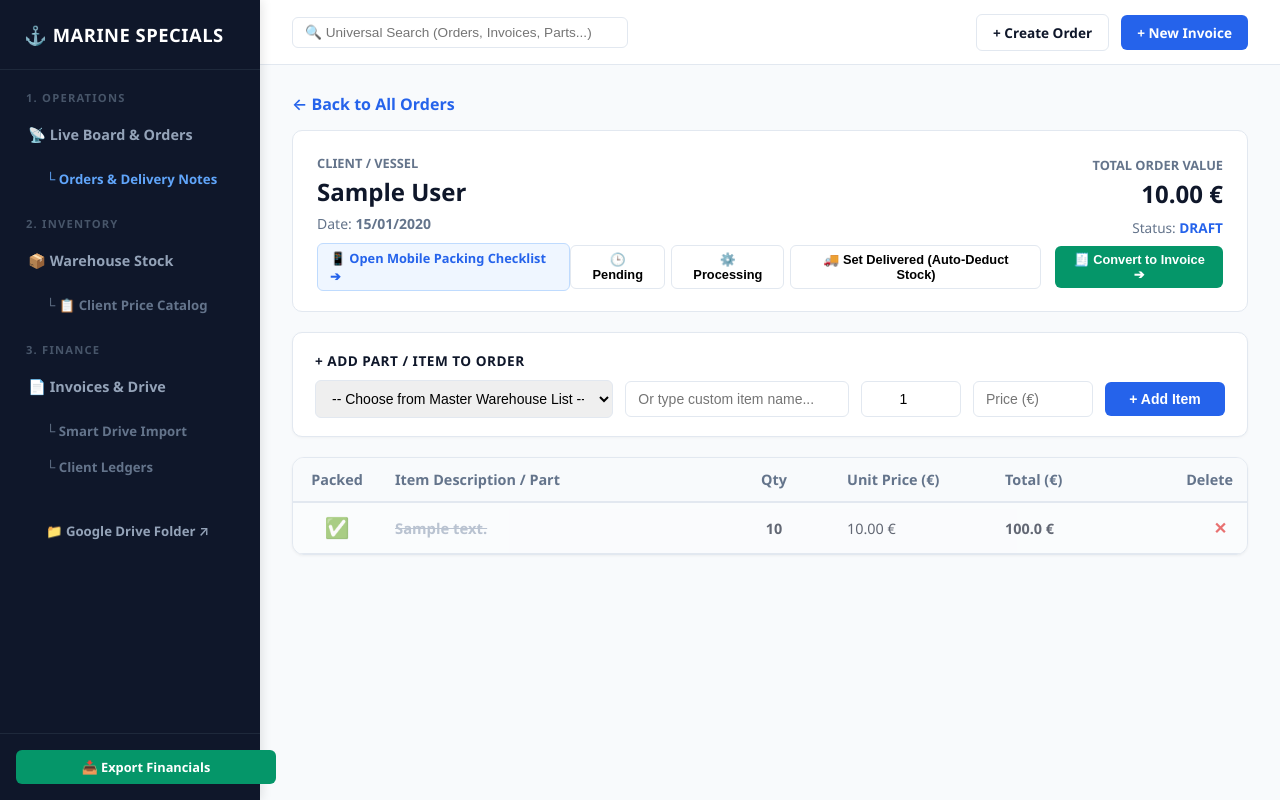
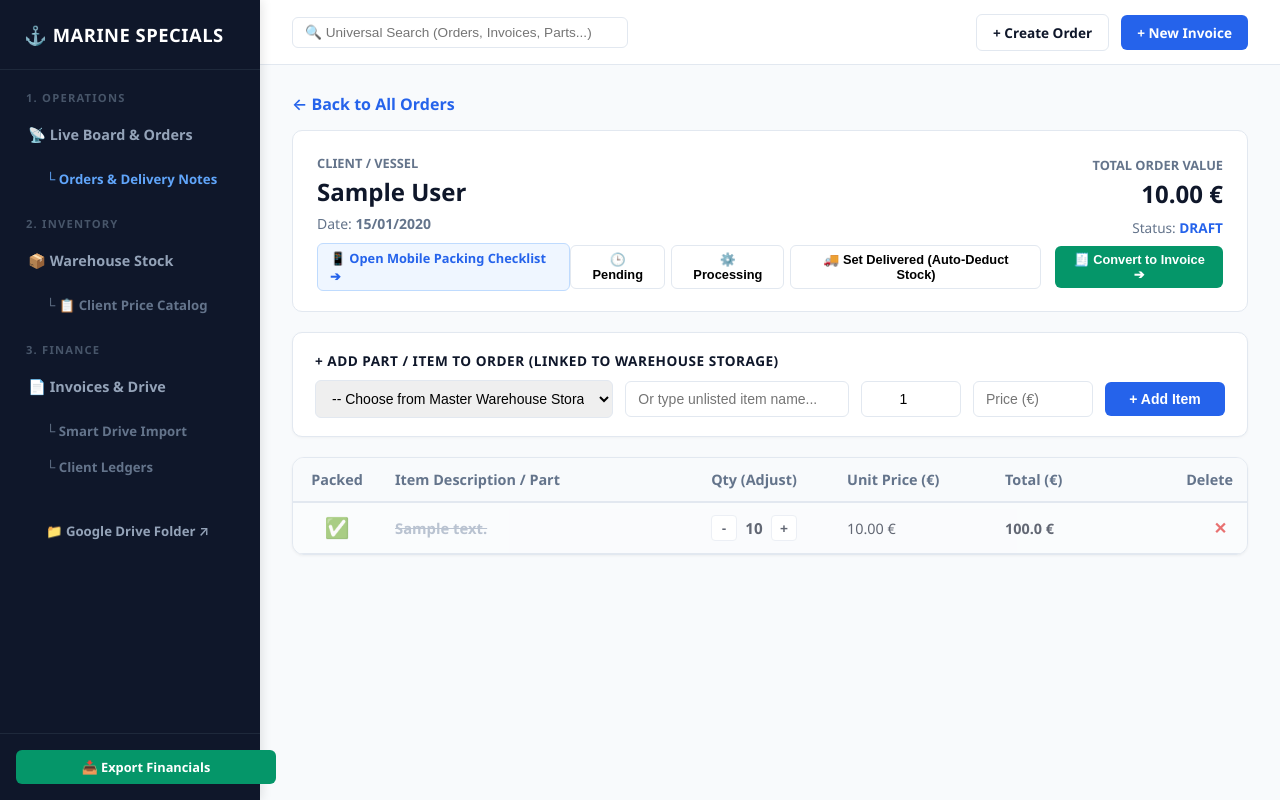
Before and after one commit to marinespecials/marine-parts-tracker, a Django app: page /orders/1/ in a window 1280 px wide. Run offline with Django 5.2, Linux system fonts and the light colour scheme; tables that the repository leaves empty hold one stand-in row (values such as "Sample post").

Commit message:
Linked orders/invoices to storage items and added inline quantity stepper controls

```diff
--- a/tracker/templates/tracker/order_detail.html
+++ b/tracker/templates/tracker/order_detail.html
@@ -60,6 +60,24 @@
     td { padding: 12px 14px; border-bottom: 1px solid var(--border); vertical-align: middle; }
     tr:hover td { background-color: #FAFCFF; }
 
+    /* STEPPER BUTTON STYLING */
+    .btn-qty-step {
+        background: white;
+        border: 1px solid var(--border);
+        color: var(--primary);
+        font-weight: 800;
+        font-size: 0.85rem;
+        width: 26px;
+        height: 26px;
+        border-radius: 4px;
+        cursor: pointer;
+        display: inline-flex;
+        align-items: center;
+        justify-content: center;
+        transition: all 0.15s;
+    }
+    .btn-qty-step:hover { background: var(--accent-light); border-color: var(--accent); color: var(--accent); }
+
     .text-danger { color: var(--danger); font-weight: bold; background: none; border: none; cursor: pointer; font-size: 1rem; }
 </style>
 
@@ -72,7 +90,6 @@
         <h2 style="margin: 2px 0 6px 0; color: var(--primary);">{{ order.customer.name }}</h2>
         <div style="color: var(--text-secondary); font-size: 0.875rem;">Date: <strong>{{ order.issue_date|date:"d/m/Y" }}</strong></div>
 
-        <!-- MOBILE PACKING MODE LAUNCH BUTTON -->
         <a href="{% url 'mobile_packing_list' order.id %}" class="btn btn-outline" style="margin-top: 10px; padding: 5px 12px; font-size: 0.8rem; background: #EFF6FF; color: var(--accent); border-color: #BFDBFE;">
             📱 Open Mobile Packing Checklist ➔
         </a>
@@ -90,7 +107,6 @@
             <form method="POST" action="{% url 'change_order_status' order.id 'PROCESSING' %}" style="display:inline;">{% csrf_token %}<button type="submit" class="btn-status">⚙️ Processing</button></form>
             <form method="POST" action="{% url 'change_order_status' order.id 'DELIVERED' %}" style="display:inline;">{% csrf_token %}<button type="submit" class="btn-status">🚚 Set Delivered (Auto-Deduct Stock)</button></form>
 
-            <!-- 1-CLICK CONVERT TO INVOICE BUTTON -->
             <form method="POST" action="{% url 'convert_order_to_invoice' order.id %}" style="display:inline; margin-left: 8px;">
                 {% csrf_token %}
                 <button type="submit" class="btn btn-primary" style="background-color: var(--success); font-size: 0.8rem; padding: 6px 12px;" onclick="return confirm('Convert this order into an Unpaid Financial Invoice?');">
@@ -101,10 +117,10 @@
     </div>
 </div>
 
-<!-- DEDICATED ADD ITEM FORM CARD -->
+<!-- LINKED WAREHOUSE ADD ITEM FORM -->
 <div class="add-item-card">
     <div style="font-size: 0.85rem; font-weight: 700; color: var(--primary); text-transform: uppercase; letter-spacing: 0.5px;">
-        + Add Part / Item to Order
+        + Add Part / Item to Order (Linked to Warehouse Storage)
     </div>
 
     <form method="POST" action="{% url 'add_order_item' order.id %}" class="add-item-grid">
@@ -112,15 +128,15 @@
 
         <div>
             <select name="inventory_id">
-                <option value="">-- Choose from Master Warehouse List --</option>
+                <option value="">-- Choose from Master Warehouse Storage --</option>
                 {% for inv in master_items %}
-                    <option value="{{ inv.id }}">{{ inv.part_name }} {% if inv.part_code %}({{ inv.part_code }}){% endif %} - {{ inv.unit_cost }} €</option>
+                    <option value="{{ inv.id }}">{{ inv.part_name }} {% if inv.part_code %}({{ inv.part_code }}){% endif %} - {{ inv.unit_cost }} € (Stock: {{ inv.quantity }})</option>
                 {% endfor %}
             </select>
         </div>
 
         <div>
-            <input type="text" name="description" placeholder="Or type custom item name...">
+            <input type="text" name="description" placeholder="Or type unlisted item name...">
         </div>
 
         <div>
@@ -139,14 +155,14 @@
     </form>
 </div>
 
-<!-- ORDER ITEMS TABLE -->
+<!-- ORDER ITEMS TABLE WITH INLINE + / - STEPPERS -->
 <div class="card" style="padding: 0; overflow: hidden;">
     <table>
         <thead>
             <tr>
                 <th style="width: 60px; text-align: center;">Packed</th>
                 <th>Item Description / Part</th>
-                <th style="width: 90px; text-align: center;">Qty</th>
+                <th style="width: 130px; text-align: center;">Qty (Adjust)</th>
                 <th style="width: 130px;">Unit Price (€)</th>
                 <th style="width: 130px;">Total (€)</th>
                 <th style="width: 70px; text-align: right;">Delete</th>
@@ -168,7 +184,24 @@
                         {{ item.description }}
                     </strong>
                 </td>
-                <td style="text-align: center;"><strong>{{ item.quantity }}</strong></td>
+
+                <!-- INLINE STEPPER CONTROL FOR ORDER QTY -->
+                <td style="text-align: center;">
+                    <div style="display: inline-flex; align-items: center; gap: 6px;">
+                        <form method="POST" action="{% url 'adjust_order_item_qty' item.id 'decrease' %}" style="display:inline;">
+                            {% csrf_token %}
+                            <button type="submit" class="btn-qty-step" title="Decrease item count">-</button>
+                        </form>
+
+                        <strong style="font-size: 0.95rem; min-width: 22px; display: inline-block; text-align: center;">{{ item.quantity }}</strong>
+
+                        <form method="POST" action="{% url 'adjust_order_item_qty' item.id 'increase' %}" style="display:inline;">
+                            {% csrf_token %}
+                            <button type="submit" class="btn-qty-step" title="Increase item count">+</button>
+                        </form>
+                    </div>
+                </td>
+
                 <td>{{ item.unit_price }} €</td>
                 <td><strong style="color: var(--primary);">{{ item.total_price }} €</strong></td>
                 <td style="text-align: right;">
@@ -181,7 +214,7 @@
             {% empty %}
             <tr>
                 <td colspan="6" style="text-align: center; padding: 40px; color: #94A3B8;">
-                    No items added to this order yet. Use the form above to add your first part or item!
+                    No items added to this order yet. Select an item from warehouse storage above!
                 </td>
             </tr>
             {% endfor %}
--- a/tracker/urls.py
+++ b/tracker/urls.py
@@ -16,8 +16,9 @@ urlpatterns = [
     path('orders/', views.orders_dashboard, name='orders_dashboard'),
     path('orders/create/', views.create_order, name='create_order'),
     path('orders/<int:order_id>/', views.order_detail, name='order_detail'),
-    path('orders/<int:order_id>/pack/', views.mobile_packing_list, name='mobile_packing_list'), # <-- NEW MOBILE PACKING MODE
+    path('orders/<int:order_id>/pack/', views.mobile_packing_list, name='mobile_packing_list'),
     path('orders/<int:order_id>/add_item/', views.add_order_item, name='add_order_item'),
+    path('orders/item/<int:item_id>/adjust/<str:action>/', views.adjust_order_item_qty, name='adjust_order_item_qty'), # <-- NEW: Inline Order Qty Stepper
     path('orders/<int:order_id>/convert/', views.convert_order_to_invoice, name='convert_order_to_invoice'),
     path('orders/item/<int:item_id>/delete/', views.delete_order_item, name='delete_order_item'),
     path('orders/item/<int:item_id>/toggle/', views.toggle_item_packed, name='toggle_item_packed'),
--- a/tracker/views.py
+++ b/tracker/views.py
@@ -24,7 +24,6 @@ app_hub = hub_view
 
 
 def active_board(request):
-    """Live Operations Board with completion percentage & dynamic QR codes."""
     orders = Invoice.objects.filter(status__in=['PENDING', 'PROCESSING']).order_by('issue_date')
     for order in orders:
         items = order.order_items.all()
@@ -43,7 +42,6 @@ def active_board(request):
 
 
 def orders_dashboard(request):
-    """Orders Dashboard with clean search & filters."""
     status_filter = request.GET.get('status', 'PENDING').upper()
     query = request.GET.get('q', '').strip()
 
@@ -70,7 +68,6 @@ def orders_dashboard(request):
 
 
 def create_order(request):
-    """Full-page Order Creation view."""
     if request.method == 'POST':
         customer_name = request.POST.get('customer_name', '').strip()
         order_number = request.POST.get('order_number', '').strip() or f"ORD-{random.randint(1000, 9999)}"
@@ -171,8 +168,33 @@ def add_order_item(request, order_id):
     return redirect('order_detail', order_id=order.id)
 
 
+def adjust_order_item_qty(request, item_id, action):
+    """Adjusts an existing order line item quantity up or down inline."""
+    if request.method == 'POST':
+        item = get_object_or_404(OrderItem, id=item_id)
+        order = item.order
+
+        if action == 'increase':
+            item.quantity += 1
+            item.save()
+        elif action == 'decrease':
+            if item.quantity > 1:
+                item.quantity -= 1
+                item.save()
+            else:
+                item.delete()
+
+        order.total_amount = sum(i.total_price for i in order.order_items.all())
+        order.save()
+
+        referer = request.META.get('HTTP_REFERER')
+        if referer:
+            return redirect(referer)
+
+    return redirect('order_detail', order_id=item.order.id)
+
+
 def toggle_item_packed(request, item_id):
-    """Toggles item packed state and redirects back to whichever page triggered it."""
     if request.method == 'POST':
         item = get_object_or_404(OrderItem, id=item_id)
         item.is_packed = not item.is_packed
@@ -207,7 +229,6 @@ def delete_order_item(request, item_id):
 
 
 def change_order_status(request, order_id, new_status):
-    """Changes order status & AUTOMATICALLY DEDUCTS WAREHOUSE STOCK on DELIVERED."""
     if request.method == 'POST':
         order = get_object_or_404(Invoice, id=order_id)
         target_status = new_status.upper()
@@ -226,7 +247,6 @@ def change_order_status(request, order_id, new_status):
 
 
 def convert_order_to_invoice(request, order_id):
-    """Clones a logistics order into an unpaid financial invoice."""
     if request.method == 'POST':
         original_order = get_object_or_404(Invoice, id=order_id)
 
@@ -313,7 +333,6 @@ def inventory_list(request):
 
 
 def client_pricelist(request):
-    """Client-facing Price Catalog."""
     query = request.GET.get('q', '').strip()
     category_filter = request.GET.get('category', 'ALL')
 
@@ -375,7 +394,6 @@ def client_list(request):
 
 
 def global_search(request):
-    """Universal search across Orders, Financial Invoices, Warehouse Parts, and Clients."""
     query = request.GET.get('q', '').strip()
     orders = []
     invoices = []
@@ -406,7 +424,6 @@ def global_search(request):
 
 
 def mobile_packing_list(request, order_id):
-    """Mobile-optimized packing checklist view for warehouse floor staff."""
     order = get_object_or_404(Invoice, id=order_id)
     items = order.order_items.all()
     total_items = items.count()
```
